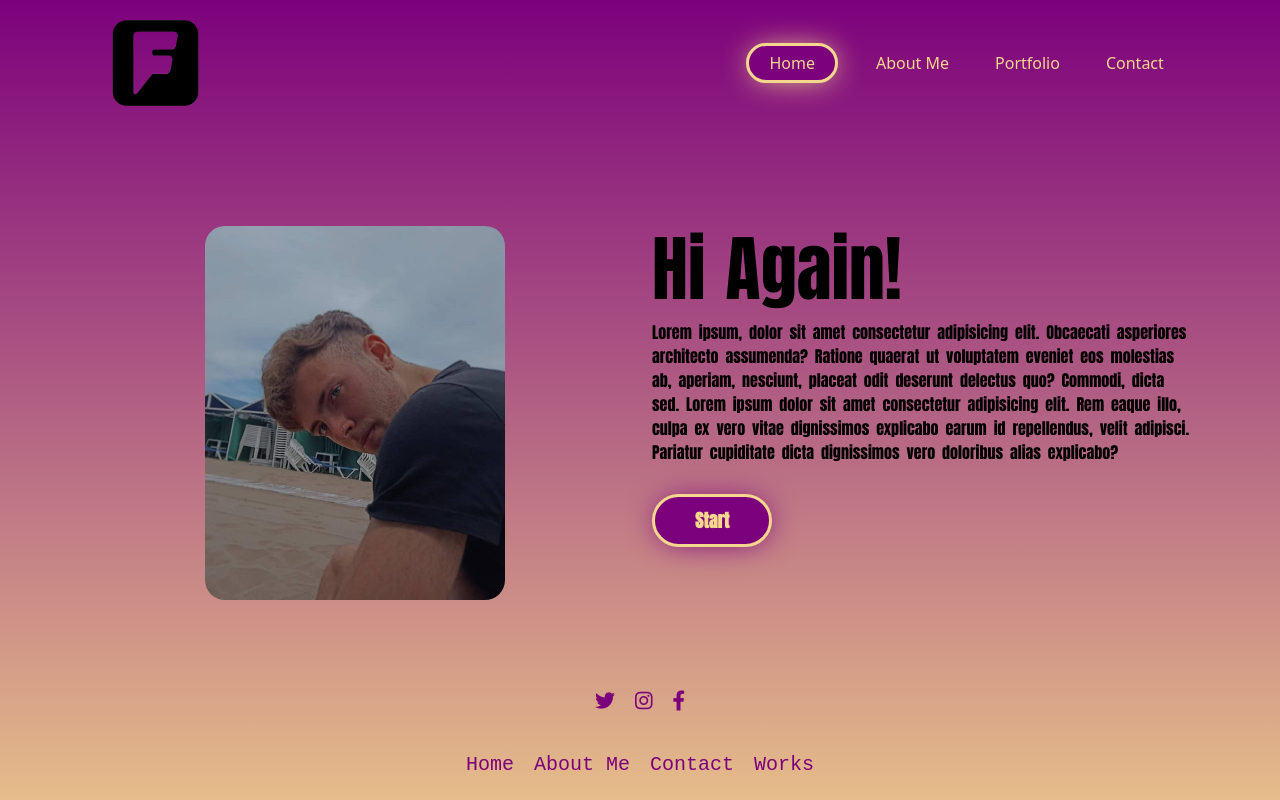
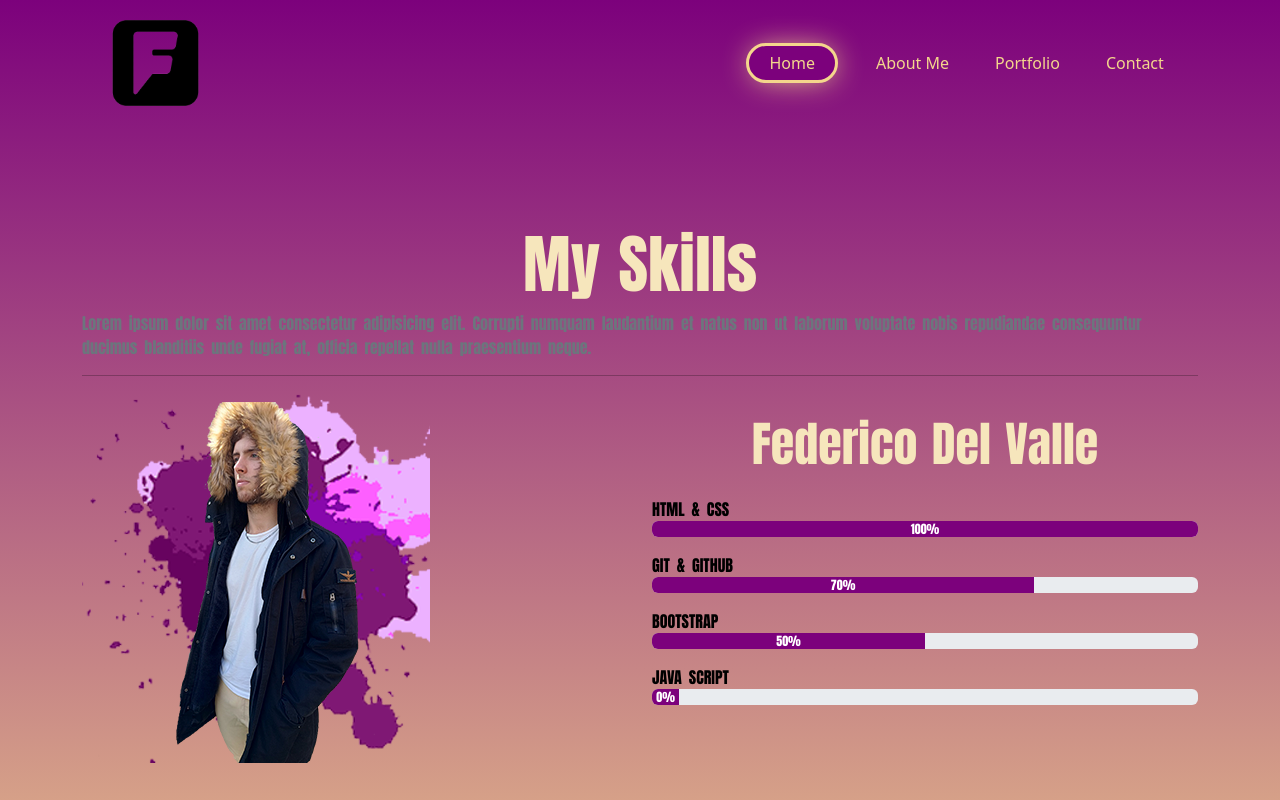
Before and after one commit to Federico-Del-Valle/Primer-website, a plain HTML site: page html/About-Me.html in a window 1280 px wide. Shown: the top 800 px of the page. Drawn offline with nearby package versions, Linux system fonts and the light colour scheme.

Commit message:
version-2.1

```diff
--- a/Styles.css
+++ b/Styles.css
@@ -14,7 +14,7 @@
     left: 0;
     z-index: 9999;
     width: 100%;
-    height: 110%;
+    height: 100vh;
     background-color: white;
     animation: anim2 1s cubic-bezier(0.19, 1, 0.22, 1) 4.5s  both;
 }
@@ -325,22 +325,14 @@ h2{
     transform: translateY(-15px);
     box-shadow:0 12px 16px rgba(0, 0, 0, 10) ;
 }
-/* about me page */
-.about__container--info input[type="button"] {
-    padding: 10px 40px;
-    margin-top: 40px;
-    font-size: 18px;
-    font-weight: 600;
-    border: none;
-    color: #e6a90f;
-    border-radius: 40px;
-    border: solid #e6a90f;
-    background-color: rgb(124, 1, 124);
-    box-shadow: 1px 1px 30px -5px rgb(124 1 124);
-    cursor: pointer;
-    transition: box-shadow 500ms;
+/* ABOUT ME */
+h1{
+    color: #F6E6BC;
 }
 .about-me-img{
-    width: 300px;
-    border-radius: 20px;
+    width: 400px;
+    border-radius: 30px;
 }
+.progress-bar{
+    background-color: rgb(124, 1, 124);
+}
--- a/html/About-Me.html
+++ b/html/About-Me.html
@@ -32,19 +32,41 @@
 <!-- Main -->
     <section id="home" class="intro-section">
         <div class="container">
+            <div class="jumbotron">
+                <h1 class="display-3 text-center">My Skills</h1>
+                <p class="text-muted">Lorem ipsum dolor sit amet consectetur adipisicing elit. Corrupti numquam laudantium et natus non ut laborum voluptate nobis repudiandae consequuntur ducimus blanditiis unde fugiat at, officia repellat nulla praesentium neque.</p>
+                <hr>
+            </div>
             <div class="row">
-            <div class="col-md-6 intros text-center">
-                <img src="../img/WhatsApp Image 2022-05-17 at 7.30.09 PM.jpeg" alt="" class="about-me-img">
+                <div class="col-md-6">
+                    <img src="../img/Photo.fede.png">
                 </div>
-            <div class="col-md-6 intros">
-                <h1 class="display-2">
-                    <span class="display-2--intro">Hi Again!</span>
-                </h1>
-                    <span class="display-2--description">Lorem ipsum, dolor sit amet consectetur adipisicing elit. Obcaecati asperiores architecto assumenda? Ratione quaerat ut voluptatem eveniet eos molestias ab, aperiam, nesciunt, placeat odit deserunt delectus quo? Commodi, dicta sed. Lorem ipsum dolor sit amet consectetur adipisicing elit. Rem eaque illo, culpa ex vero vitae dignissimos explicabo earum id repellendus, velit adipisci. Pariatur cupiditate dicta dignissimos vero doloribus alias explicabo?
-                    </span>
-                    <span class="display-2--boton">
-                            <a href=""><input type="button" value="Start"></a>
-                    </span>
+                <div class="col-md-6">
+                    <h2 class="display-5 my-4">Federico Del Valle</h2>
+                    <div class="mb-3">
+                        <label>HTML & CSS</label>
+                        <div class="progress">
+                            <div class="progress-bar" style="width:100%" role="progressbar" aria-valuenow="100" aria-valuemin="0" aria-valuemax="100">100%</div>
+                        </div>
+                    </div>
+                    <div class="mb-3">
+                        <label>GIT & GITHUB</label>
+                        <div class="progress">
+                            <div class="progress-bar" style="width:70%" role="progressbar" aria-valuenow="70" aria-valuemin="0" aria-valuemax="100">70%</div>
+                        </div>
+                    </div>
+                    <div class="mb-3">
+                        <label>BOOTSTRAP</label>
+                        <div class="progress">
+                            <div class="progress-bar" style="width:50%" role="progressbar" aria-valuenow="50" aria-valuemin="0" aria-valuemax="100">50%</div>
+                        </div>
+                    </div>
+                    <div class="mb-3">
+                        <label>JAVA SCRIPT</label>
+                        <div class="progress">
+                            <div class="progress-bar" style="width:5%" role="progressbar" aria-valuenow="0" aria-valuemin="0" aria-valuemax="100">0%</div>
+                        </div>
+                    </div>
                 </div>
             </div>
         </div>
@@ -64,18 +86,17 @@
             </div>
             <div class="nav justify-content-center pb-3 mb-3">
                     <li class="nav-item">
-                            <a href="">Home</a>
+                        <a href="../index.html">Home</a>
                     </li>
                     <li class="nav-item">
-                            <a href="">About Me</a>
+                        <a href="../html/About-Me.html">About Me</a>
                     </li>
                     <li class="nav-item">
-                            <a href="">Contact</a>
+                        <a href="../html/Contact.html">Contact</a>
                     </li>
                     <li class="nav-item">
-                            <a href="">Works</a>
+                        <a href="../html/Works.html">Works</a>
                     </li>
-
                 </div>
                 <div class="nav justify-content-center pb-3 mb-3">
                     <p> © 2022 Federico Del Valle| All Rights Reserved </p>
```
Also changed, not shown: html/Contact.html (+4 -4 lines), html/Works.html (+4 -4 lines), index.html (+26 -7 lines). Lines whose indentation alone changed are shown as unchanged.
